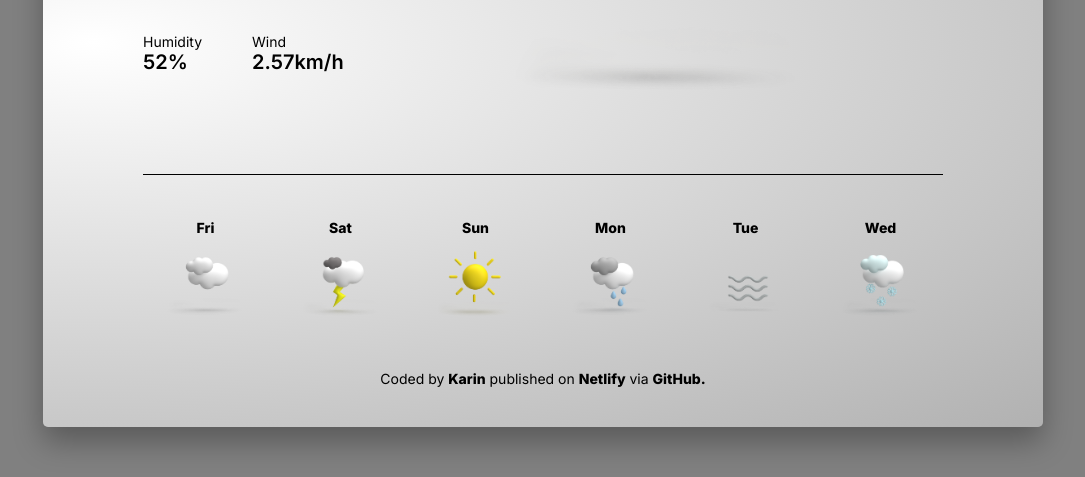
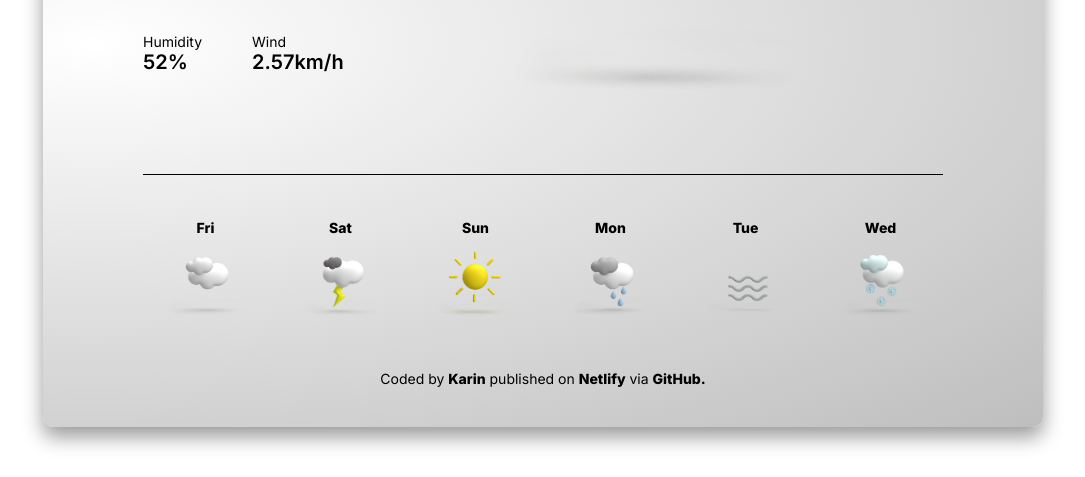
Before and after one commit to KaWo1980/Wetter-App, a plain HTML site: page index.html in a window 1280 px wide. Shown: the part 392-869 px from the top of the page, without its empty margins (97-1182 px from the left). Drawn offline with Linux system fonts and the light colour scheme.

Commit message:
changes background color, boxs hadow and background gradient

```diff
--- a/src/styles.css
+++ b/src/styles.css
@@ -3,7 +3,7 @@ body {
   font-weight: 400;
   font-size: 14px;
   color: #000000;
-  background-color: grey;
+  background-color: #ffffff;
 }
 
 h2 {
@@ -33,12 +33,12 @@ a:hover {
   max-width: 800px;
   margin: 50px auto;
   padding: 40px 100px;
-  border-radius: 5px;
-  box-shadow: 0px 15px 30px rgba(0, 0, 0, 0.3);
+  border-radius: 10px;
+  box-shadow: 0px 10px 20px rgba(0, 0, 0, 0.4);
   background-image: radial-gradient(
     farthest-corner at 50px 50%,
     rgb(255, 255, 255) 0%,
-    rgb(177, 177, 177) 100%
+    rgb(190, 190, 190) 100%
   );
 }
 
```
